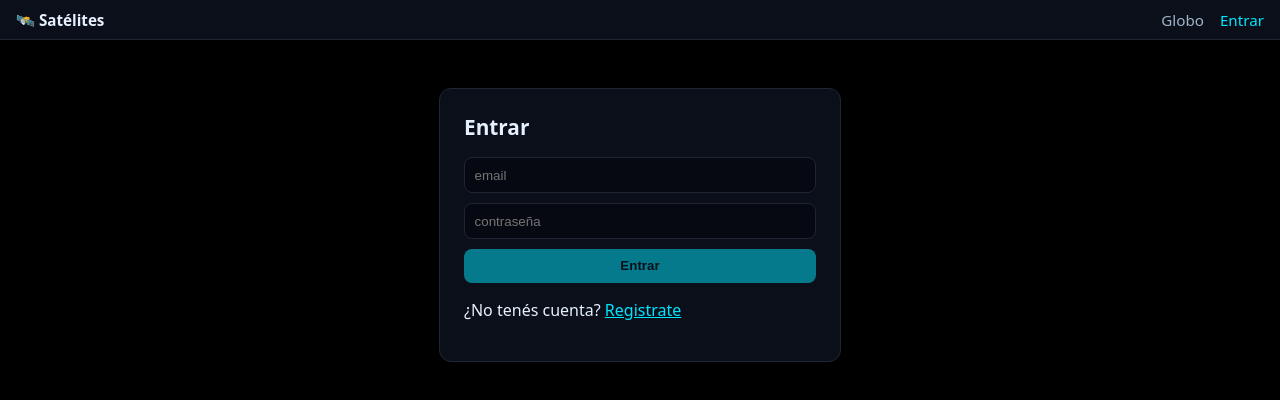
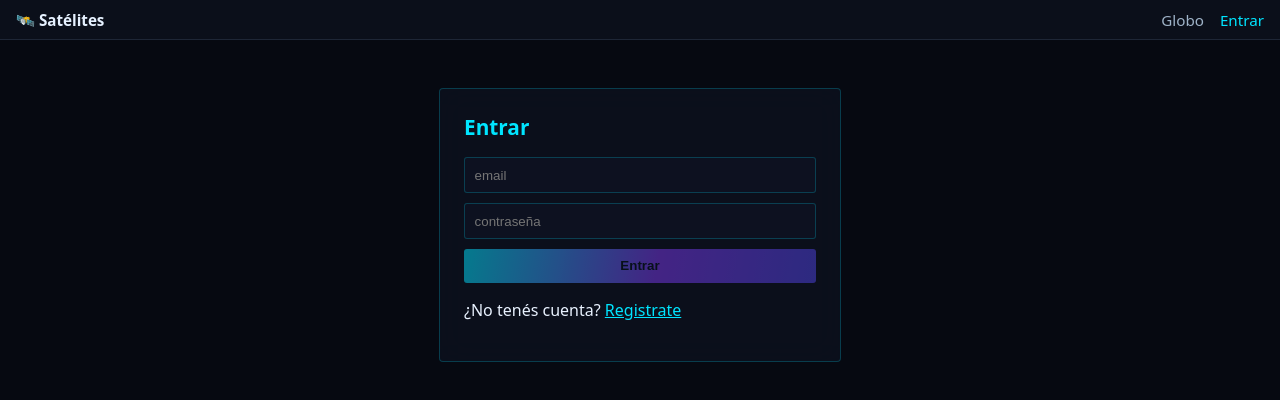
Before and after one commit to UshioVII/satelites-app, an Angular app: page /login in a window 1280 px wide. Shown: the top 400 px of the page. Built offline with nearby package versions, Linux system fonts and the light colour scheme.

Commit message:
feat(front): Nebula fase 6 — login/register, consistencia, a11y y fixes diferidos

```diff
--- a/src/app/globe/globe.css
+++ b/src/app/globe/globe.css
@@ -237,3 +237,7 @@
   border-radius: 2px; padding: 0.25rem 0.5rem; cursor: pointer; font-size: 0.8rem;
 }
 .viz button.on { background: var(--brand); color: #04121a; box-shadow: 0 0 18px -4px rgba(0,229,255,0.7); }
+
+@media (prefers-reduced-motion: reduce) {
+  .panel, .overhead, .spinner { animation: none; }
+}
--- a/src/app/globe/globe.html
+++ b/src/app/globe/globe.html
@@ -44,7 +44,7 @@
       <h3>Sobre vos ahora · {{ overhead().length }}</h3>
       <div class="gauge-row">
         @for (s of overhead().slice(0, 6); track s.name) {
-          <app-proximity-gauge [value]="s.elevation" [label]="s.name" />
+          <app-proximity-gauge [value]="s.elevation" [label]="s.name" [attr.aria-label]="'Elevación de ' + s.name + ': ' + (s.elevation | number: '1.0-0') + ' grados'" />
         } @empty {
           <p class="muted">Nada sobre el horizonte ahora mismo.</p>
         }
--- a/src/app/pages/auth-form.css
+++ b/src/app/pages/auth-form.css
@@ -2,29 +2,31 @@
   max-width: 22rem;
   margin: 3rem auto;
   padding: 1.5rem;
-  background: #0b0f1a;
-  border: 1px solid #1e2636;
-  border-radius: 12px;
-  color: #e6f1ff;
+  background: var(--surface);
+  border: 1px solid var(--line);
+  border-radius: var(--radius);
+  backdrop-filter: blur(14px);
+  -webkit-backdrop-filter: blur(14px);
+  color: var(--ink);
 }
-.card h1 { margin: 0 0 1rem; font-size: 1.3rem; }
+.card h1 { margin: 0 0 1rem; font-size: 1.3rem; color: var(--cyan); }
 .card form { display: flex; flex-direction: column; gap: 0.6rem; }
 .card input {
   padding: 0.6rem;
-  background: #060911;
-  border: 1px solid #1e2636;
-  border-radius: 8px;
-  color: #e6f1ff;
+  background: var(--surface-solid);
+  border: 1px solid var(--line);
+  border-radius: 3px;
+  color: var(--ink);
 }
 .card button {
   padding: 0.6rem;
-  background: #00e5ff;
-  color: #051018;
+  background: var(--brand);
+  color: #04121a;
   border: none;
-  border-radius: 8px;
+  border-radius: 3px;
   font-weight: 700;
   cursor: pointer;
 }
 .card button:disabled { opacity: 0.5; cursor: not-allowed; }
-.card .err { color: #ff6b6b; }
-.card a { color: #00e5ff; }
+.card .err { color: var(--danger); }
+.card a { color: var(--cyan); }
--- a/src/app/profile/profile.html
+++ b/src/app/profile/profile.html
@@ -36,6 +36,7 @@
           class="fav-color"
           type="color"
           [value]="f.color ?? '#00e5ff'"
+          [style.color]="f.color ?? '#00e5ff'"
           (change)="setColor(f, $any($event.target).value)"
           title="Color del satélite en el globo"
         />
--- a/src/app/stats/stats.css
+++ b/src/app/stats/stats.css
@@ -1,10 +1,10 @@
 .stats { max-width: 42rem; margin: 2rem auto; padding: 0 1.2rem; color: var(--ink); }
 .stats h1 { font-size: 1.6rem; }
 .stats h2 { font-size: 1rem; text-transform: uppercase; letter-spacing: 0.05em; color: var(--ink-2); margin-top: 1.6rem; }
-.muted { font-family: var(--mono); text-transform: uppercase; letter-spacing: 0.05em; color: var(--ink-3); }
+.muted { font-family: var(--mono); color: var(--ink-3); }
 .err { color: #ff6b6b; }
 .chart { background: var(--surface); border: 1px solid var(--line); border-radius: var(--radius); padding: 1rem; margin: 1rem 0; }
 
 .tile { display: inline-flex; flex-direction: column; gap: 0.2rem; padding: 0.8rem 1.2rem; margin: 0.6rem 0; }
-.tile-value { font: 700 2rem/1 var(--mono); background: var(--brand); -webkit-background-clip: text; background-clip: text; color: transparent; font-variant-numeric: tabular-nums; }
+.tile-value { font: 700 2rem/1 var(--mono); font-variant-numeric: tabular-nums; }
 .tile-label { font: 600 0.7rem var(--mono); text-transform: uppercase; letter-spacing: 0.05em; color: var(--ink-3); }
--- a/src/app/stats/stats.html
+++ b/src/app/stats/stats.html
@@ -6,7 +6,7 @@
     @if (geoError()) { <p class="err">{{ geoError() }}</p> }
   } @else {
     <div class="tile glass">
-      <div class="tile-value">{{ overheadTotal() }}</div>
+      <div class="tile-value text-grad">{{ overheadTotal() }}</div>
       <div class="tile-label">Satélites encima</div>
     </div>
   }
--- a/src/styles.css
+++ b/src/styles.css
@@ -36,10 +36,11 @@ body { background: var(--bg); color: var(--ink); font-family: var(--sans); }
 
 @media (prefers-reduced-motion: reduce) { .btn, .btn::after { transition: none !important; } }
 
+:focus-visible { outline: 2px solid var(--cyan); outline-offset: 2px; }
+
 /* estilos globales */
 html,
 body {
   margin: 0;
   height: 100%;
-  background: #000;
 }
```
